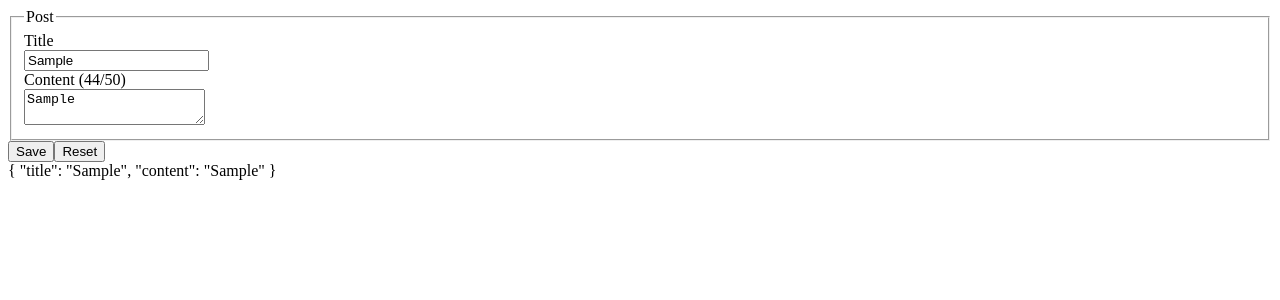
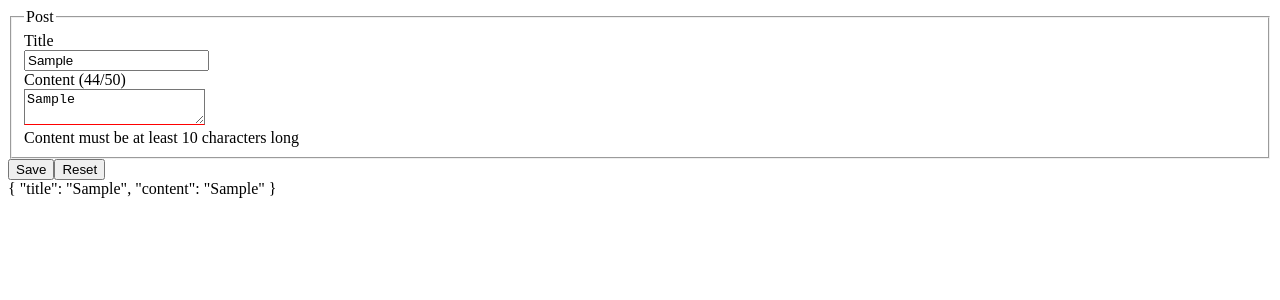
Before and after one commit to eveven7/Angular_Workshop, an Angular app: page / in a window 1280 px wide. Both pictures are taken after typing "Sample", "Sample" into the empty fields and a click on the button "Save". Shown: the top 300 px of the page. Built offline with nearby package versions, Linux system fonts and the light colour scheme.

Commit message:
display errors from form validation

```diff
--- a/src/app/app.component.html
+++ b/src/app/app.component.html
@@ -10,6 +10,12 @@
       <label for="title">Title</label>
       <br />
       <input type="text" formControlName="title" id="title" />
+      <div *ngIf="title.errors && title.touched">
+        <div *ngIf="title.errors['required']">Title is required</div>
+        <div *ngIf="title.errors['minlength']">
+          Title must be at least 5 characters long
+        </div>
+      </div>
     </div>
 
     <div>
@@ -18,6 +24,15 @@
       </label>
       <br />
       <textarea formControlName="content" id="content"></textarea>
+      <div *ngIf="content.errors && content.touched">
+        <div *ngIf="content.errors['required']">Content is required</div>
+        <div *ngIf="content.errors['minlength']">
+          Content must be at least 10 characters long
+        </div>
+        <div *ngIf="content.errors['maxlength']">
+          Content must be shorter than 50 characters
+        </div>
+      </div>
     </div>
   </fieldset>
 
--- a/src/app/app.component.scss
+++ b/src/app/app.component.scss
@@ -0,0 +1,3 @@
+.ng-touched.ng-invalid:not(form) {
+  border-bottom: 1px solid red;
+}
--- a/src/app/app.component.ts
+++ b/src/app/app.component.ts
@@ -1,8 +1,8 @@
 import { Component, OnDestroy, OnInit } from '@angular/core';
-import { FormBuilder, Validators } from '@angular/forms';
+import { FormBuilder, FormControl, Validators } from '@angular/forms';
 import { map, Observable, startWith, Subject, takeUntil } from 'rxjs';
 
-const fb = new FormBuilder();
+const fb = new FormBuilder().nonNullable;
 
 @Component({
   selector: 'app-root',
@@ -24,6 +24,14 @@ export class AppComponent implements OnInit, OnDestroy {
       ],
     ],
   });
+
+  get title() {
+    return this.postForm.get('title') as FormControl<string>;
+  }
+
+  get content() {
+    return this.postForm.get('content') as FormControl<string>;
+  }
 
   ngOnInit(): void {
     this.contentLengthRemaining$ = this.postForm
```
